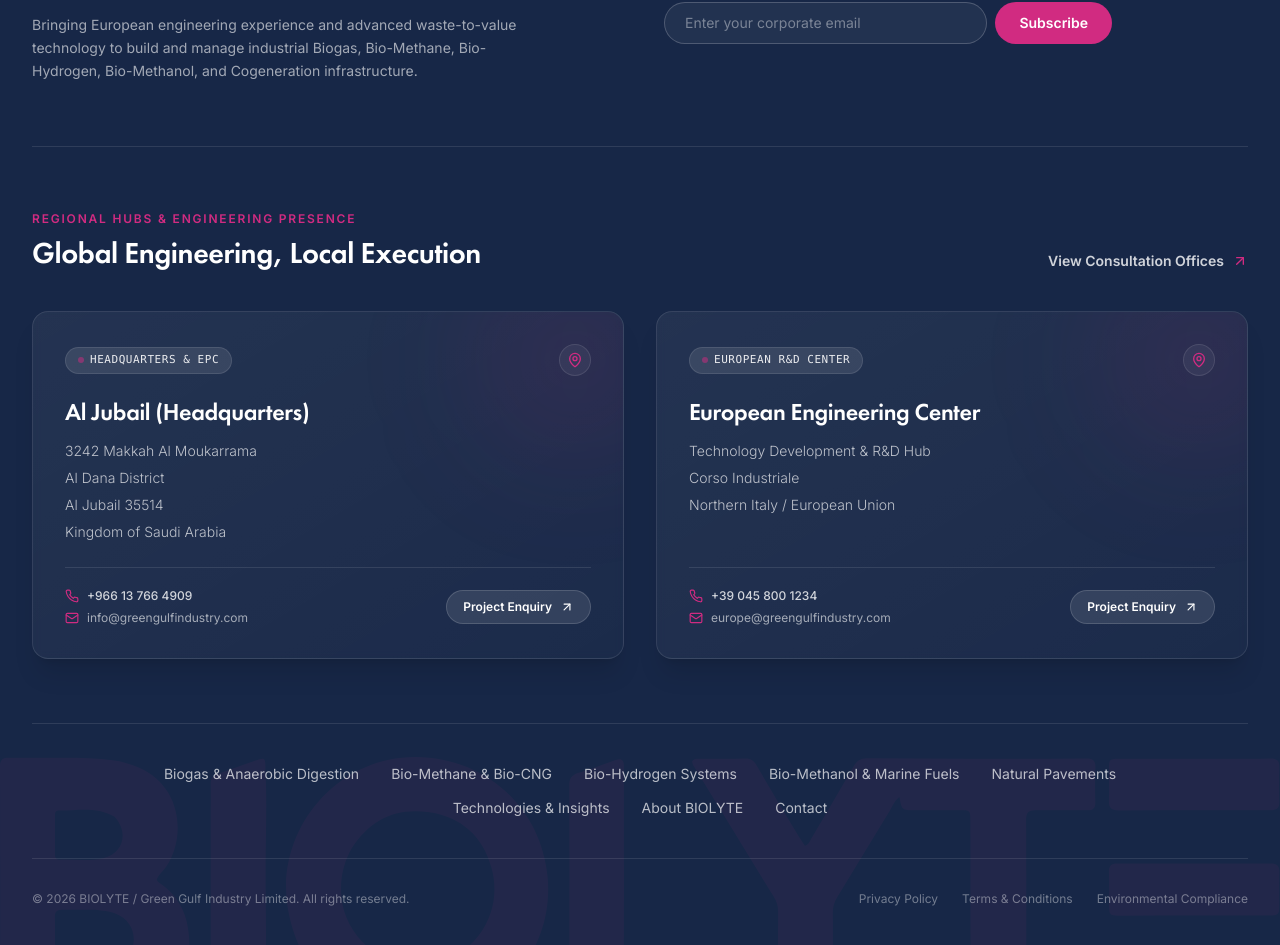
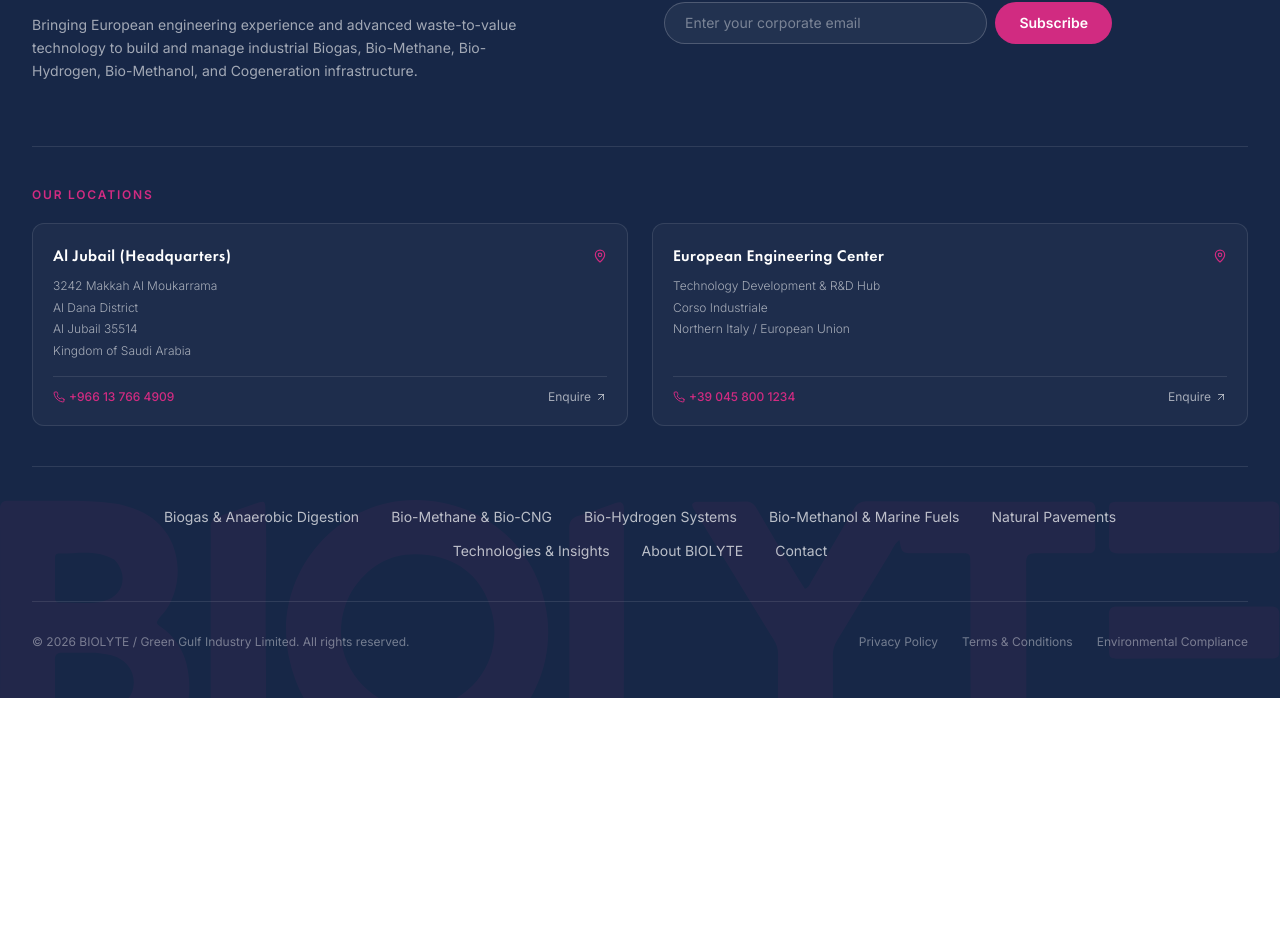
Before and after one commit to Midhy94/BIOLYTE, a React (Vite) app: page / in a window 1280 px wide. Shown: the part 6605-7550 px from the top of the page. After the commit the page ends 7303 px from the top, so only its background shows below. Built offline with nearby package versions, Linux system fonts and the light colour scheme.

Commit message:
style(footer): make location cards compact and understated

```diff
--- a/src/components/Footer.tsx
+++ b/src/components/Footer.tsx
@@ -78,96 +78,49 @@ export const Footer: React.FC<FooterProps> = ({ onNavigate }) => {
           </div>
         </div>
 
-        {/* Middle Section: Regional Operations & Engineering Hubs */}
-        <div className="py-16 border-b border-white/10">
-          <div className="flex flex-col sm:flex-row sm:items-end justify-between gap-4 mb-10">
-            <div>
-              <span className="text-xs uppercase tracking-widest text-dtre-accent font-semibold block mb-2">
-                Regional Hubs & Engineering Presence
-              </span>
-              <h3 className="text-2xl sm:text-3xl font-editorial font-medium text-white tracking-tight">
-                Global Engineering, Local Execution
-              </h3>
-            </div>
-            <button
-              onClick={() => onNavigate('/contact')}
-              className="inline-flex items-center gap-2 text-xs sm:text-sm font-semibold text-white/80 hover:text-dtre-accent transition-colors self-start sm:self-auto group"
-            >
-              <span>View Consultation Offices</span>
-              <ArrowUpRight className="w-4 h-4 text-dtre-accent group-hover:translate-x-0.5 group-hover:-translate-y-0.5 transition-transform" />
-            </button>
+        {/* Middle Section: Compact Locations */}
+        <div className="py-8 sm:py-10 border-b border-white/10">
+          <div className="text-xs uppercase tracking-widest text-dtre-accent font-semibold mb-5">
+            Our Locations
           </div>
 
-          <div className="grid grid-cols-1 md:grid-cols-2 gap-6 lg:gap-8">
-            {officesList.map((office) => {
-              const isHQ = office.id === 'jubail';
-              return (
+          <div className="grid grid-cols-1 md:grid-cols-2 gap-4 sm:gap-6">
+            {officesList.map((office) => (
               <div
                 key={office.id}
-                  className="relative group rounded-2xl p-7 sm:p-8 bg-gradient-to-br from-white/[0.06] to-white/[0.02] hover:from-white/[0.09] hover:to-white/[0.04] backdrop-blur-sm border border-white/10 hover:border-dtre-accent/50 transition-all duration-300 shadow-xl flex flex-col justify-between overflow-hidden"
+                className="bg-white/[0.03] hover:bg-white/[0.05] border border-white/10 rounded-xl p-5 transition-colors flex flex-col justify-between"
               >
-                  {/* Subtle Top-Right Ambient Sheen */}
-                  <div className="absolute top-0 right-0 w-48 h-48 bg-dtre-accent/10 rounded-full blur-3xl pointer-events-none group-hover:bg-dtre-accent/20 transition-all duration-500 -mr-12 -mt-12" />
-
-                  <div className="relative z-10">
-                    {/* Header: Tag & Pin */}
-                    <div className="flex items-center justify-between mb-5">
-                      <span className="inline-flex items-center gap-1.5 px-3 py-1 rounded-full text-[11px] font-mono tracking-wider font-medium bg-white/10 text-white/90 border border-white/10">
-                        <span className="w-1.5 h-1.5 rounded-full bg-dtre-accent animate-pulse" />
-                        {isHQ ? 'HEADQUARTERS & EPC' : 'EUROPEAN R&D CENTER'}
-                      </span>
-                      <div className="w-8 h-8 rounded-full bg-white/5 border border-white/10 flex items-center justify-center text-dtre-accent group-hover:scale-110 group-hover:bg-dtre-accent group-hover:text-white transition-all duration-300">
-                        <MapPin className="w-4 h-4" />
-                      </div>
-                    </div>
-
-                    {/* City Title */}
-                    <h4 className="text-xl sm:text-2xl font-editorial font-semibold tracking-wide text-white mb-3">
+                <div>
+                  <div className="flex items-center justify-between mb-2">
+                    <h4 className="text-sm sm:text-base font-semibold tracking-wide text-white">
                       {office.city}
                     </h4>
-
-                    {/* Address Lines */}
-                    <div className="text-sm text-white/70 space-y-1 mb-6 font-light leading-relaxed">
+                    <MapPin className="w-3.5 h-3.5 text-dtre-accent" />
+                  </div>
+                  <div className="text-xs text-white/60 space-y-0.5 mb-4 font-light leading-relaxed">
                     {office.addressLines.map((line, idx) => (
-                        <div key={idx} className="flex items-start gap-2">
-                          <span>{line}</span>
-                        </div>
+                      <div key={idx}>{line}</div>
                     ))}
                   </div>
                 </div>
 
-                  {/* Contact Info & Action Link */}
-                  <div className="relative z-10 pt-5 border-t border-white/10 grid grid-cols-1 sm:grid-cols-2 gap-4 items-center">
-                    <div className="space-y-1.5 text-xs">
+                <div className="pt-3 border-t border-white/10 flex items-center justify-between text-xs">
                   <a
                     href={`tel:${office.phone.replace(/[^0-9+]/g, '')}`}
-                        className="flex items-center gap-2 text-white/80 hover:text-dtre-accent transition-colors font-medium"
+                    className="text-dtre-accent hover:underline flex items-center gap-1 font-medium"
                   >
-                        <Phone className="w-3.5 h-3.5 text-dtre-accent shrink-0" />
-                        <span>{office.phone}</span>
+                    <Phone className="w-3 h-3" />
+                    {office.phone}
                   </a>
-                      <a
-                        href={`mailto:${office.email}`}
-                        className="flex items-center gap-2 text-white/60 hover:text-white transition-colors"
-                      >
-                        <Mail className="w-3.5 h-3.5 text-dtre-accent shrink-0" />
-                        <span className="truncate">{office.email}</span>
-                      </a>
-                    </div>
-
-                    <div className="flex sm:justify-end">
                   <button
                     onClick={() => onNavigate('/contact')}
-                        className="inline-flex items-center gap-2 px-4 py-2 rounded-full text-xs font-semibold bg-white/10 hover:bg-dtre-accent text-white border border-white/15 hover:border-transparent transition-all duration-200 active:scale-95 group/btn"
+                    className="text-white/60 hover:text-white flex items-center gap-1 transition-colors text-xs"
                   >
-                        <span>Project Enquiry</span>
-                        <ArrowUpRight className="w-3.5 h-3.5 group-hover/btn:translate-x-0.5 group-hover/btn:-translate-y-0.5 transition-transform" />
+                    Enquire <ArrowUpRight className="w-3 h-3" />
                   </button>
                 </div>
               </div>
-                </div>
-              );
-            })}
+            ))}
           </div>
         </div>
 
```
Lines whose indentation alone changed are shown as unchanged.
